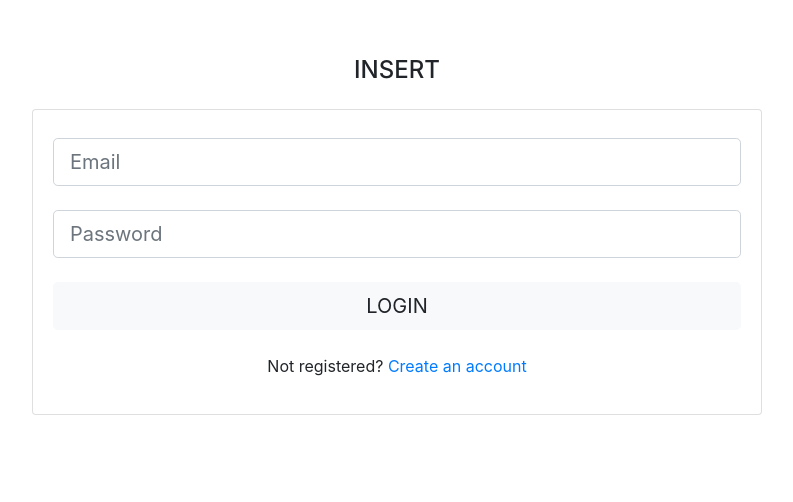
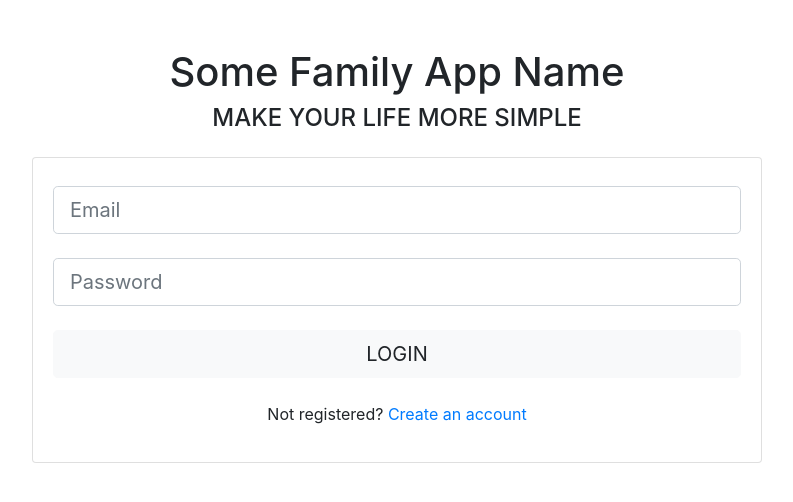
Before and after one commit to zidandesirae/Project3, a React (Create React App) app in the folder project3reactapp/: page / in a window 1280 px wide. Shown: the top 502 px of the page, without its empty margins (243-1036 px from the left). Built offline with nearby package versions, Linux system fonts and the light colour scheme.

Commit message:
adding background collords on html

```diff
--- a/project3reactapp/public/templates/login.html
+++ b/project3reactapp/public/templates/login.html
@@ -18,7 +18,7 @@
   <title>login</title>
 </head>
 
-<body>
+<body className= "background-image: linear-gradient(to left bottom, #dbf912, #a5fc5a, #70fb8a, #39f6b2, #00eed1, #00e2ea, #00d3fa, #00c2ff, #00a6ff, #0086ff, #005eff, #2016f9);">
   <!-- LOGIN PAGE  -->
   <div class="container my-4 py-4">
     <div class="row">
--- a/project3reactapp/src/components/LoginSignUp/Outer.js
+++ b/project3reactapp/src/components/LoginSignUp/Outer.js
@@ -9,7 +9,7 @@ import Card from './../Card';
 function Outer(props) {
     return (
         <Container1>
-            <TitleH1 title="" subtitle="INSERT"/>
+            <TitleH1 title="Some Family App Name" subtitle="MAKE YOUR LIFE MORE SIMPLE"/>
                 <Card>
                     {props.children}
                 </Card>
```
